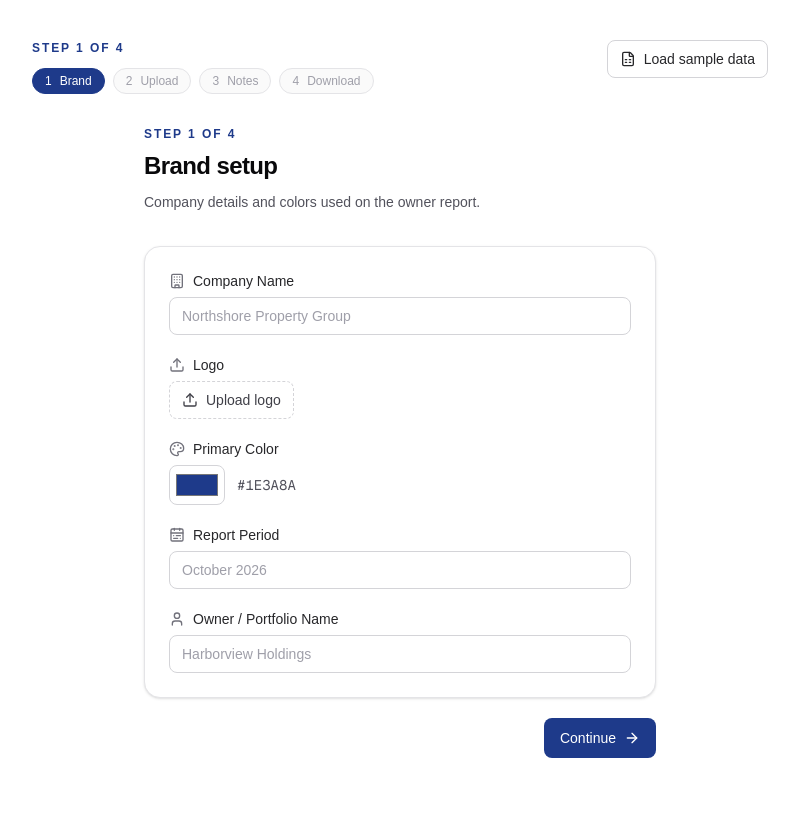
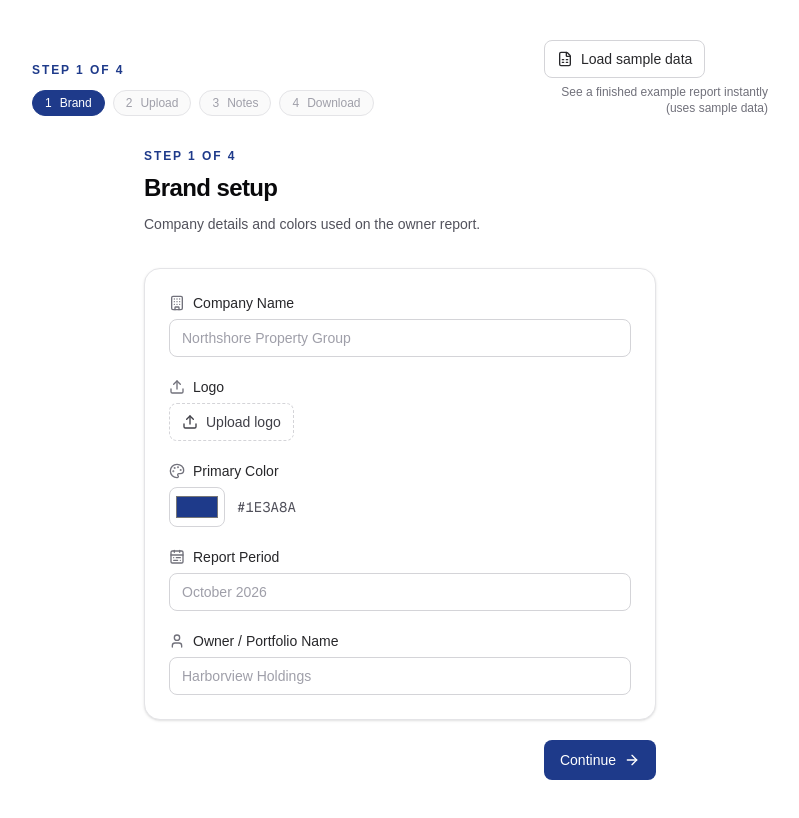
Before and after one commit to SharmaDhirendr/owner-report-studio, a Next.js app: page / in a window 1280 px wide. Shown: the whole page, without its empty margins (240-1039 px from the left). Built offline with nearby package versions, Linux system fonts and the light colour scheme.

Commit message:
Add explanation text for Load sample data button

```diff
--- a/src/app/page.tsx
+++ b/src/app/page.tsx
@@ -109,6 +109,7 @@ export default function HomePage() {
           </ol>
         </div>
         {currentStep < 4 ? (
+          <div className="flex flex-col items-start gap-1.5 sm:items-end">
             <button
               type="button"
               onClick={loadSampleReport}
@@ -117,6 +118,10 @@ export default function HomePage() {
               <FileSpreadsheet className="size-4" aria-hidden="true" />
               Load sample data
             </button>
+            <p className="max-w-56 text-xs leading-4 text-zinc-500 sm:text-right dark:text-zinc-400">
+              See a finished example report instantly (uses sample data)
+            </p>
+          </div>
         ) : null}
       </div>
 
```
Lines whose indentation alone changed are shown as unchanged.
